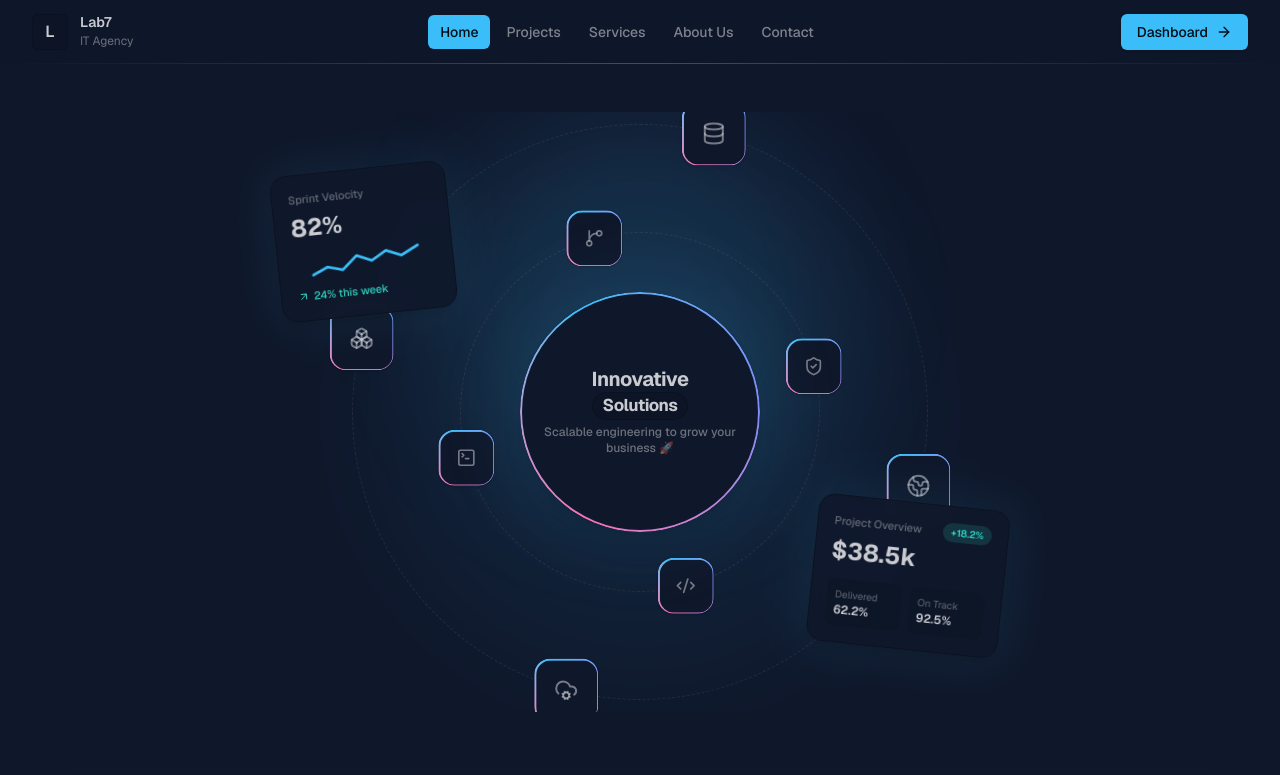
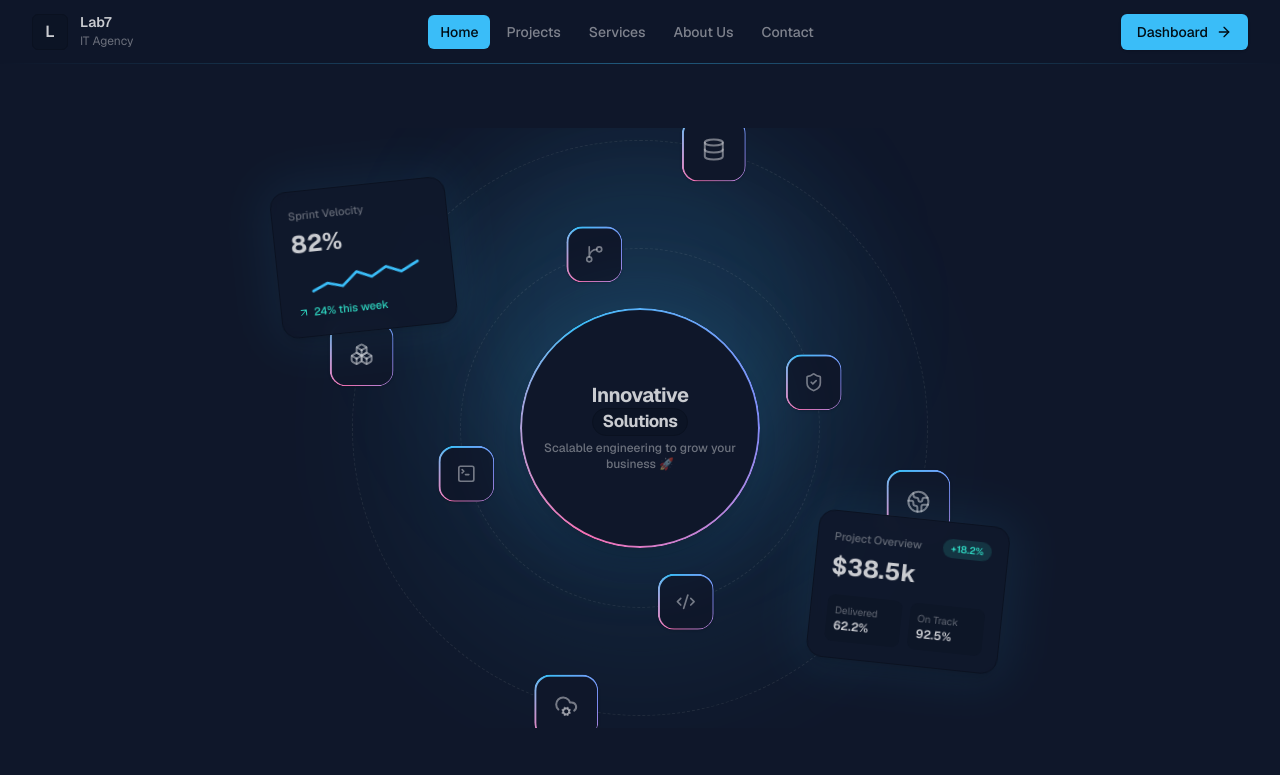
Before and after one commit to tanvir-wd22/lab7-it-agency-client, a React (Vite) app: page / in a window 1280 px wide. Shown: the top 775 px of the page. Built offline with nearby package versions, Linux system fonts and the light colour scheme.

Commit message:
alahamdulliah page layout setup fixed

```diff
--- a/src/layouts/Root.jsx
+++ b/src/layouts/Root.jsx
@@ -8,7 +8,7 @@ const Root = () => {
       <div className="">
         <Header></Header>
       </div>
-      <div className="max-w-7xl w-11/12 mx-auto my-6 lg:my-12">
+      <div className="w-11/12 mx-auto my-8 lg:my-16 2xl:my-24">
         <Outlet></Outlet>
       </div>
       <div className="">
```
